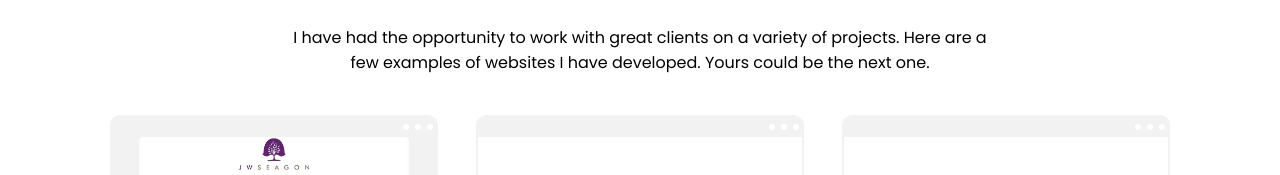
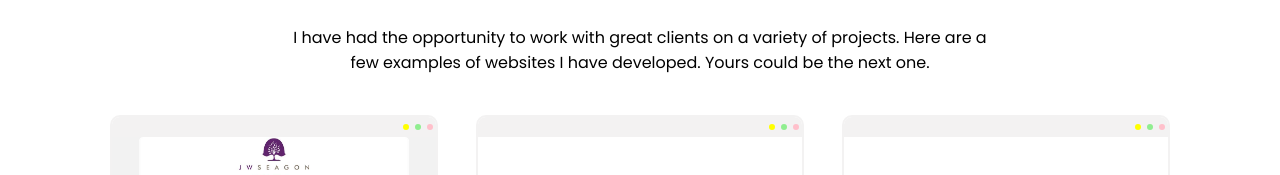
Before and after one commit to jasonmwatu/jason-portfolio, a React (Create React App) app: page / in a window 1280 px wide. Shown: the part 1720-1895 px from the top of the page. Built offline with nearby package versions, Linux system fonts and the light colour scheme.

Commit message:
colored browser circles in product component

```diff
--- a/src/components/product/Product.js
+++ b/src/components/product/Product.js
@@ -4,9 +4,9 @@ const Product = ({img,link}) => {
   return (
     <div className="p">
       <div className="p-browser">
-        <div className="p-circle"></div>
-        <div className="p-circle"></div>
-        <div className="p-circle"></div>
+        <div className="p-circle" style={{backgroundColor: "yellow"}}></div>
+        <div className="p-circle" style={{backgroundColor: "lightgreen"}}></div>
+        <div className="p-circle" style={{backgroundColor: "pink"}}></div>
       </div>
       <a href={link} target="_blank" rel="noreferrer">
         <img src={img} alt="" className="p-img" />
```
